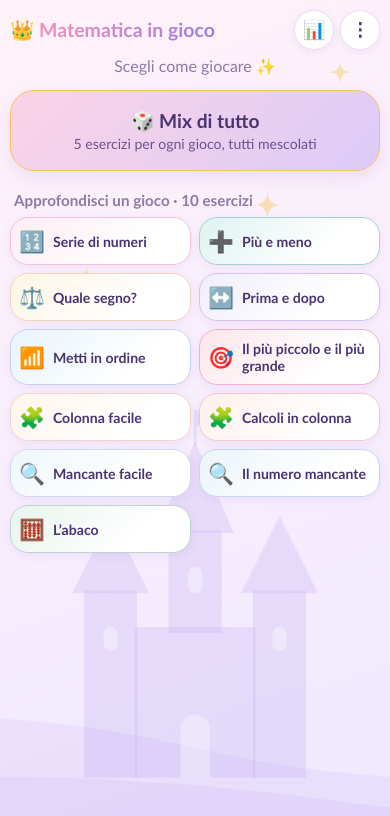
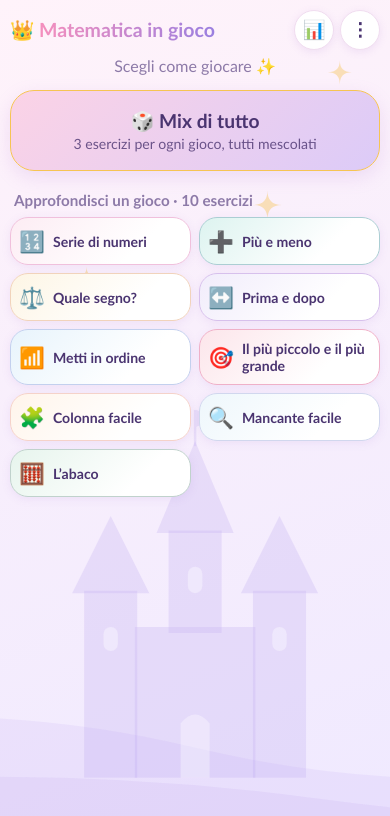
Before and after one commit to cama81/maths, a plain HTML site: page index.html in a window 390 px wide. Drawn offline with Linux system fonts and the light colour scheme.

Commit message:
Add files via upload

```diff
--- a/css/style.css
+++ b/css/style.css
@@ -28,6 +28,9 @@ h1 .g{background:linear-gradient(90deg,var(--b),var(--a));-webkit-background-cli
 .menu button{--c:var(--b);display:flex;align-items:center;gap:10px;text-align:left;background:var(--card);border:1.5px solid var(--line);border-radius:18px;padding:12px;font:inherit;color:var(--ink);font-size:.95rem;font-weight:700;cursor:pointer;box-shadow:0 2px 10px rgba(150,100,200,.1)}
 @supports (background:color-mix(in srgb,red,white)){.menu button{background:linear-gradient(135deg,color-mix(in srgb,var(--c) 16%,var(--card)),var(--card) 70%);border-color:color-mix(in srgb,var(--c) 35%,var(--line))}}
 .menu button i{font-style:normal;font-size:1.5rem;flex:none}
+.menu button{position:relative}
+.menu .bdg{position:absolute;top:-8px;right:-4px;font-size:1.05rem;line-height:1;background:var(--card);border:1.5px solid var(--line);border-radius:12px;padding:3px 5px;box-shadow:0 2px 6px rgba(0,0,0,.12)}
+.top button:disabled{opacity:.5;cursor:default}
 .menu button:disabled{opacity:.45;cursor:default}
 .menu button:active:not(:disabled){transform:scale(.97)}
 .report{margin-top:14px;font-size:.95rem;text-align:center}
--- a/js/app.js
+++ b/js/app.js
@@ -7,6 +7,25 @@ const PRAISE = ['Bravissima! 🎉', 'Perfetta! ⭐', 'Sei una campionessa! 🏆'
 const HELPED = ['Brava, ce l’hai fatta! 💪', 'Ben fatto! La prossima volta ci riesci da sola! 🌈'];
 
 const pool = m => DB.filter(x => x.mode === m);
+
+// Giochi nascosti (le versioni difficili all'inizio); si riattivano da ⋮, la scelta resta salvata sul dispositivo
+const HID_KEY = 'matematica2.nascosti';
+let HIDDEN = (() => { try { const h = JSON.parse(localStorage.getItem(HID_KEY)); if (Array.isArray(h)) return h; } catch (e) {} return CFG.nascostiDefault.slice(); })();
+const visibleModes = () => Object.keys(MODES).filter(k => !HIDDEN.includes(k));
+function toggleHidden(k) { HIDDEN = HIDDEN.includes(k) ? HIDDEN.filter(x => x !== k) : HIDDEN.concat(k); try { localStorage.setItem(HID_KEY, JSON.stringify(HIDDEN)); } catch (e) {} }
+
+// Segnalini sui pulsanti dei giochi: ⭐ se va benissimo, ⚠️ se è trascurato da settimane o ha troppi errori
+function lastDay(k) { let m = ''; for (const [d, g] of Object.entries(STATS.giorni)) { const s = g.perTipo[k]; if (s && s.svolti && d > m) m = d; } return m; }
+function badge(k) {
+  const o30 = last30(k), o = o30.svolti >= CFG.minEsercizi ? o30 : allTime(k), out = [];
+  if (!o.svolti) return null;
+  const ok = o.esatte / o.svolti * 100, ko = o.errate / o.svolti * 100, ld = lastDay(k);
+  const giorni = ld ? Math.floor((new Date(dayKey()) - new Date(ld)) / 864e5) : 0;
+  if (o.svolti >= CFG.minEsercizi && ok > CFG.stellaOltre) out.push(['⭐', `${Math.round(ok)}% esatte`]);
+  if (ld && giorni >= CFG.attenzioneGiorni) out.push(['⚠️', `non lo fai da ${Math.floor(giorni / 7)} settimane`]);
+  else if (o.svolti >= CFG.minEsercizi && ko > CFG.attenzioneErrori) out.push(['⚠️', `${Math.round(ko)}% sbagliate`]);
+  return out.length ? out : null;
+}
 
 async function init() {
   $('#app').innerHTML = '<p class="sub" style="padding:30px">Caricamento…</p>';
@@ -26,6 +45,7 @@ function home(report) {
     <button onclick="menuAct('snd')">${SOUND_ON ? '🔊 Suoni e voce: attivi' : '🔇 Suoni e voce: spenti'}</button>
     <button onclick="menuAct('exp')">📤 Esporta statistiche</button>
     <button onclick="menuAct('simp')">📥 Importa statistiche</button>
+    ${CFG.nascostiDefault.concat(HIDDEN.filter(k => !CFG.nascostiDefault.includes(k))).filter(k => MODES[k]).map(k => `<button onclick="menuAct('hid:${k}')">${HIDDEN.includes(k) ? '🙈' : '👁'} ${MODES[k].name}: ${HIDDEN.includes(k) ? 'nascosto' : 'visibile'}</button>`).join('')}
     ${installEvt ? '<button onclick="menuAct(\'inst\')">📲 Installa app</button>' : ''}
     ${DB_IMPORTED ? '<button onclick="menuAct(\'reset\')">↩ Ripristina esercizi originali</button>' : ''}
     <div class="ddinfo">Esercizi in uso: ${DB.length}${DB_IMPORTED ? ' (importati)' : ''}<br>Versione ${APP_VERSION}<br>Autore: Luigi Antonucci</div>
@@ -33,7 +53,8 @@ function home(report) {
   <p class="sub">Scegli come giocare ✨</p>
   <button class="main" onclick="start('mix')"><span class="mt">🎲 Mix di tutto</span><span class="ms">${CFG.mixPerFunzione} esercizi per ogni gioco, tutti mescolati</span></button>
   <div class="sec">Approfondisci un gioco · ${CFG.perSezione} esercizi</div>
-  <div class="menu">${Object.entries(MODES).map(([k, m]) => `<button style="--c:rgb(${m.c})" onclick="start('${k}')" ${pool(k).length ? '' : 'disabled'}><i>${m.icon}</i>${m.name}</button>`).join('')}</div>
+  <div class="menu">${visibleModes().map(k => { const m = MODES[k], b = badge(k);
+    return `<button style="--c:rgb(${m.c})" onclick="start('${k}')" ${pool(k).length ? '' : 'disabled'}${b ? ` title="${b.map(x => x[1]).join(' · ')}"` : ''}><i>${m.icon}</i>${m.name}${b ? `<span class="bdg">${b.map(x => x[0]).join('')}</span>` : ''}</button>`; }).join('')}</div>
   <div class="report" id="rep"></div>`;
   if (report) {
     const r = $('#rep'), errors = report.errors || [];
@@ -51,6 +72,7 @@ function menuAct(a) {
   else if (a === 'exp') exportStats();
   else if (a === 'simp') $('#sfile').click();
   else if (a === 'inst') installApp();
+  else if (a.startsWith('hid:')) { toggleHidden(a.slice(4)); home(); }
   else if (a === 'reset') resetDB().then(() => home({ msg: 'Esercizi originali (data/db.json) ripristinati.' }));
 }
 
@@ -59,7 +81,7 @@ $('#file').addEventListener('change', e => { const f = e.target.files[0]; e.targ
 
 function start(m) {
   mode = m;
-  const list = m === 'mix' ? shuffle(Object.keys(MODES).flatMap(k => sample(pool(k), CFG.mixPerFunzione))) : sample(pool(m), CFG.perSezione);
+  const list = m === 'mix' ? shuffle(visibleModes().filter(k => !CFG.esclusiDalMix.includes(k)).flatMap(k => sampleUnique(pool(k), CFG.mixPerFunzione))) : sample(pool(m), CFG.perSezione);
   if (!list.length) return home();
   okRun = 0; S = { list, i: 0, esatte: 0, aiuto: 0, errate: 0, res: [] };
   show();
--- a/js/config.js
+++ b/js/config.js
@@ -2,7 +2,13 @@
 const CFG = {
   perSezione: 10,        // esercizi per sezione
   bravaOgni: 3,          // la vocina dice "Brava!" ogni N risposte positive di fila
-  mixPerFunzione: 5,     // esercizi per gioco nel "Mix di tutto"
+  mixPerFunzione: 3,     // esercizi per gioco nel "Mix di tutto" (mai ripetuti nello stesso mix)
+  esclusiDalMix: ['col', 'man'], // versioni difficili: mai nel Mix, anche se rese visibili
+  nascostiDefault: ['col', 'man'], // giochi nascosti finché non si riattivano da ⋮ (versioni difficili)
+  stellaOltre: 85,       // ⭐ sul pulsante del gioco se le esatte superano questa % (servono almeno minEsercizi)
+  attenzioneErrori: 30,  // ⚠️ se le sbagliate superano questa %
+  attenzioneGiorni: 14,  // ⚠️ se il gioco non si fa da almeno questi giorni (2 settimane)
+  minEsercizi: 5,        // esercizi minimi prima di mostrare ⭐ o ⚠️ per le percentuali
   // password per azzerare le statistiche (impronta SHA-256). Per cambiarla:  node tools/hash-password.js NUOVAPASSWORD
   resetPasswordHash: '4006b83a55baab5cebb54e0a3fe8f70eecc6ae21f27a5a6d1c9073a229458fb1'
 };
--- a/js/render.js
+++ b/js/render.js
@@ -43,5 +43,5 @@ function padHTML() {
 }
 function shell(inner) {
   const n = S ? S.list.length : 0, i = S ? S.i : 0;
-  $('#app').innerHTML = `<div class="top"><button onclick="home()">← Menu</button><div class="prog">${i + 1} / ${n}</div><div class="stars">⭐ ${stars}</div></div><div class="bar"><i style="width:${n ? i / n * 100 : 0}%"></i></div><div class="card">${inner}</div>`;
+  $('#app').innerHTML = `<div class="top">${mode === 'mix' ? '<button disabled title="Finisci il mix per tornare al menu">🔒 Menu</button>' : '<button onclick="home()">← Menu</button>'}<div class="prog">${i + 1} / ${n}</div><div class="stars">⭐ ${stars}</div></div><div class="bar"><i style="width:${n ? i / n * 100 : 0}%"></i></div><div class="card">${inner}</div>`;
 }
--- a/js/utils.js
+++ b/js/utils.js
@@ -4,6 +4,8 @@ const R = (a, b) => Math.floor(Math.random() * (b - a + 1)) + a;
 const pick = a => a[R(0, a.length - 1)];
 const shuffle = a => { a = a.slice(); for (let i = a.length - 1; i > 0; i--) { const j = R(0, i); [a[i], a[j]] = [a[j], a[i]]; } return a; };
 const signed = d => (d > 0 ? '+' : '−') + Math.abs(d);
+// sampleUnique: n elementi senza ripetizioni (se il gruppo ne ha meno di n, li prende tutti)
+const sampleUnique = (a, n) => shuffle(a).slice(0, n);
 const sample = (a, n) => { if (!a.length) return []; let o = []; while (o.length < n) o = o.concat(shuffle(a)); return o.slice(0, n); };
 const download = (name, text) => { const a = document.createElement('a'); a.href = URL.createObjectURL(new Blob([text], { type: 'application/json' })); a.download = name; a.click(); };
-const APP_VERSION = '1.10.0'; // da aggiornare insieme a VERSION in sw.js
+const APP_VERSION = '1.11.1'; // da aggiornare insieme a VERSION in sw.js
--- a/sw.js
+++ b/sw.js
@@ -1,6 +1,6 @@
 // Service worker: app offline e aggiornamento automatico da GitHub Pages.
 // Ad ogni pubblicazione cambia VERSION (v2, v3, ...) così il browser rileva il nuovo sw.js e riscarica tutto.
-const VERSION = 'v11';
+const VERSION = 'v13';
 const CACHE = 'matematica2-' + VERSION;
 const FILES = ['./', 'index.html', 'manifest.webmanifest', 'css/style.css',
   'js/utils.js', 'js/config.js', 'js/audio.js', 'js/models.js', 'js/stats.js', 'js/custom.js', 'js/render.js', 'js/statsui.js', 'js/app.js', 'js/pwa.js',
```
Also changed, not shown: 1 other file.
